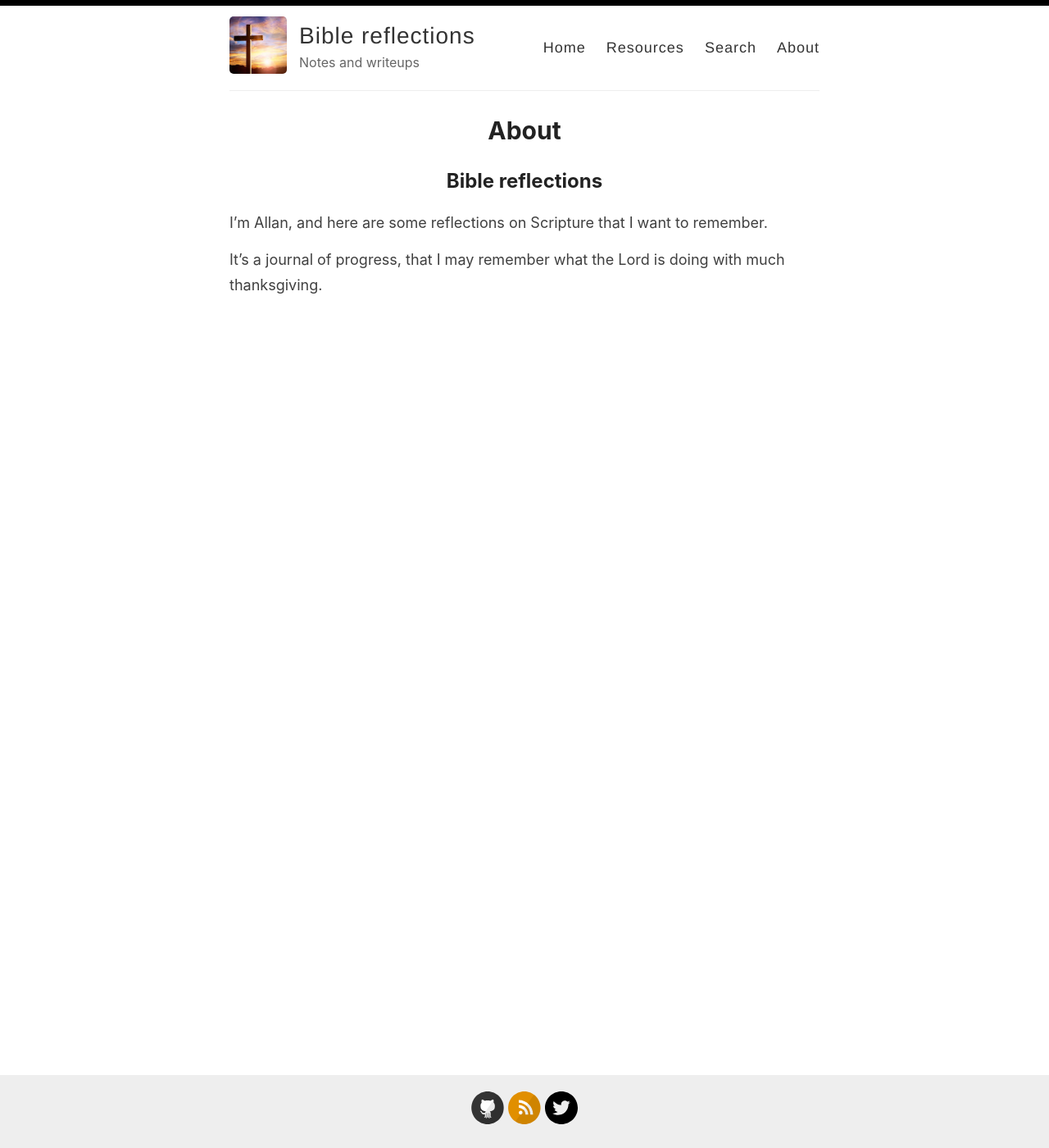
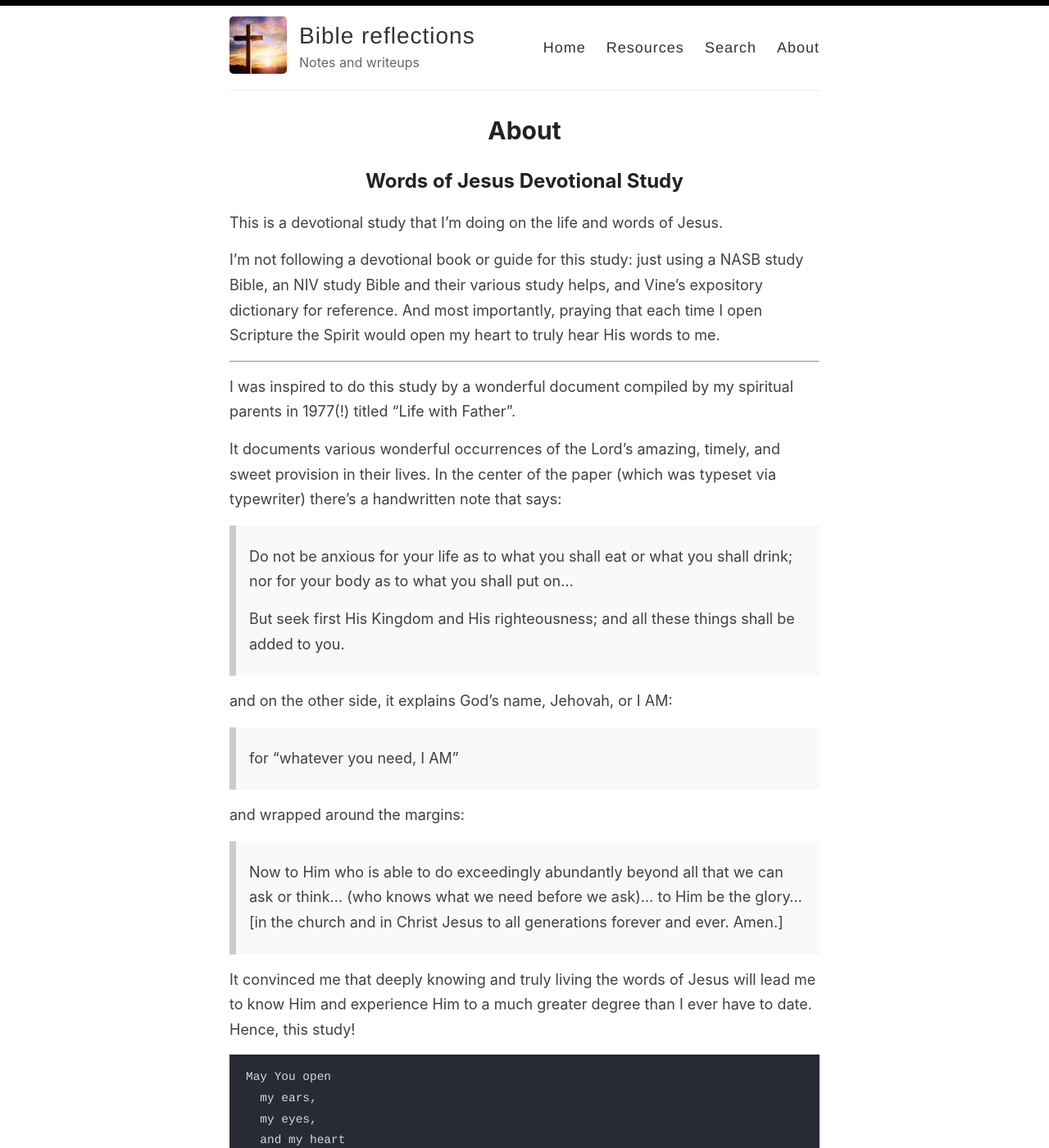
Before and after one commit to jiangts/bible-reflections, a Jekyll site: the page built from _posts/2020-11-24-words-of-jesus.md, in a window 1280 px wide and 1400 px high. Shown: the whole window at 82% size. Built offline with Jekyll 4.4.1, drawn with Linux system fonts in a browser that asks for light colours; some of the changed text lies outside the part shown.

Commit message:
Update Fri May  6 10:16:34 PDT 2022

````diff
--- /dev/null
+++ b/_posts/2020-11-24-words-of-jesus.md
@@ -0,0 +1,50 @@
+---
+layout: page
+title: About
+permalink: /about/
+---
+
+## Words of Jesus Devotional Study
+
+This is a devotional study that I'm doing on the life and words of Jesus.
+
+I'm not following a devotional book or guide for this study: just using a NASB study Bible, an NIV study Bible and their various study helps, and Vine's expository dictionary for reference. And most importantly, praying that each time I open Scripture the Spirit would open my heart to truly hear His words to me.
+
+---
+
+I was inspired to do this study by a wonderful document compiled by my spiritual parents in 1977(!) titled "Life with Father".
+
+It documents various wonderful occurrences of the Lord's amazing, timely, and sweet provision in their lives. In the center of the paper (which was typeset via typewriter) there's a handwritten note that says:
+
+> Do not be anxious for your life as to what you shall eat or what you shall drink;
+> nor for your body as to what you shall put on...
+>
+> But seek first His Kingdom and His righteousness; and all these things shall be added to you.
+
+
+and on the other side, it explains God's name, Jehovah, or I AM:
+
+> for "whatever you need, I AM"
+
+
+and wrapped around the margins:
+
+> Now to Him who is able to do exceedingly abundantly beyond all that we can ask or think... (who knows what we need before we ask)... to Him be the glory... \[in the church and in Christ Jesus to all generations forever and ever. Amen.\]
+
+
+
+
+It convinced me that deeply knowing and truly living the words of Jesus will lead me to know Him and experience Him to a much greater degree than I ever have to date. Hence, this study!
+
+
+```
+May You open
+  my ears,
+  my eyes,
+  and my heart
+that I may
+  hear You,
+  see You,
+  and follow You
+Lord Jesus!
+```
````
Also changed, not shown: _posts/2020-05-11-filled-by-the-spirit.md (deleted, +0 -85 lines), _posts/2021-04-26-dont-cope.md (renamed from _posts/2020-04-26-dont-cope.md, +1 -1 lines).
